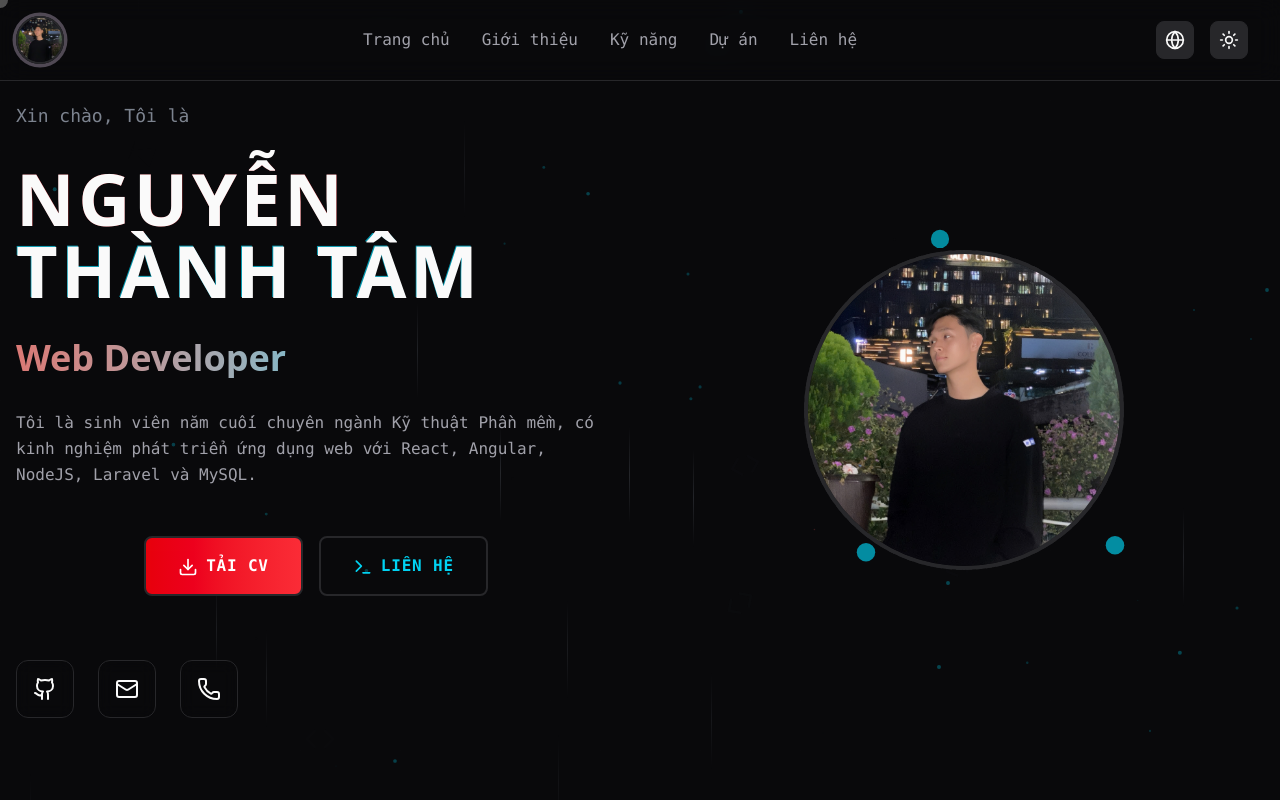
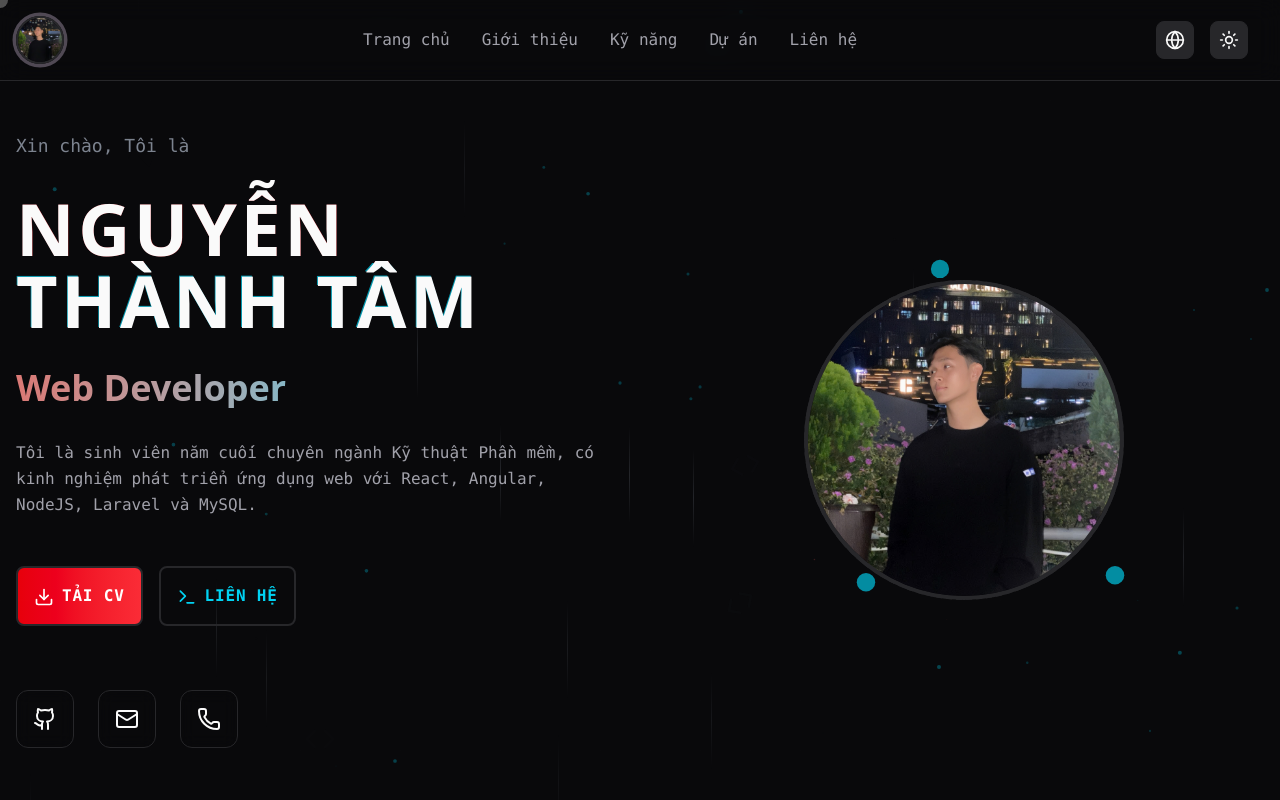
Before and after one commit to ThanhTam-dvl/MyPortfolio, a React (Vite) app in the folder portfolio-thanhtam/: page / in a window 1280 px wide. Shown: the top 800 px of the page. Built offline with nearby package versions, Linux system fonts and the light colour scheme.

Commit message:
update padding

```diff
--- a/portfolio-thanhtam/src/components/Sections/HeroSection.jsx
+++ b/portfolio-thanhtam/src/components/Sections/HeroSection.jsx
@@ -10,7 +10,7 @@ const HeroSection = ({ t, scrollToSection }) => {
   const [showCVOptions, setShowCVOptions] = useState(false);
 
   return (
-    <section id="home" className="min-h-screen flex items-center justify-center relative pt-5">
+    <section id="home" className="min-h-screen flex items-center justify-center relative pt-20">
       <div className="container mx-auto px-4">
         <div className="flex flex-col lg:flex-row items-center justify-between gap-12">
           {/* Phần thông tin bên trái */}
@@ -52,7 +52,7 @@ const HeroSection = ({ t, scrollToSection }) => {
               {t.hero.description}
             </motion.p>
             <motion.div
-              className="flex flex-row gap-4 mt-12 relative justify-center"
+              className="flex flex-row gap-4 mt-12 relative justify-center sm:justify-start"
               initial={{ opacity: 0, y: 50 }}
               animate={{ opacity: 1, y: 0 }}
               transition={{ delay: 1.5 }}
@@ -65,7 +65,7 @@ const HeroSection = ({ t, scrollToSection }) => {
                   boxShadow: "0 0 30px rgba(239, 68, 68, 0.5)"
                 }}
                 whileTap={{ scale: 0.95 }}
-                className="px-8 py-4 bg-gradient-to-r from-red-600 to-red-500 text-white font-bold rounded-lg border-2 border-red-500 hover:border-red-400 transition-all duration-300 font-mono uppercase tracking-wider"
+                className="px-4 py-4 bg-gradient-to-r from-red-600 to-red-500 text-white font-bold rounded-lg border-2 border-red-500 hover:border-red-400 transition-all duration-300 font-mono uppercase tracking-wider"
               >
                 <Download className="w-5 h-5 mr-2 inline" />
                 {t.hero.downloadCV}
@@ -97,7 +97,7 @@ const HeroSection = ({ t, scrollToSection }) => {
                   boxShadow: "0 0 30px rgba(6, 182, 212, 0.5)"
                 }}
                 whileTap={{ scale: 0.95 }}
-                className="px-8 py-4 bg-transparent border-2 border-cyan-400 text-cyan-400 font-bold rounded-lg hover:bg-cyan-400 hover:text-black transition-all duration-300 font-mono uppercase tracking-wider"
+                className="px-4 py-4 bg-transparent border-2 border-cyan-400 text-cyan-400 font-bold rounded-lg hover:bg-cyan-400 hover:text-black transition-all duration-300 font-mono uppercase tracking-wider"
               >
                 <Terminal className="w-5 h-5 mr-2 inline" />
                 {t.hero.contactMe}
```
